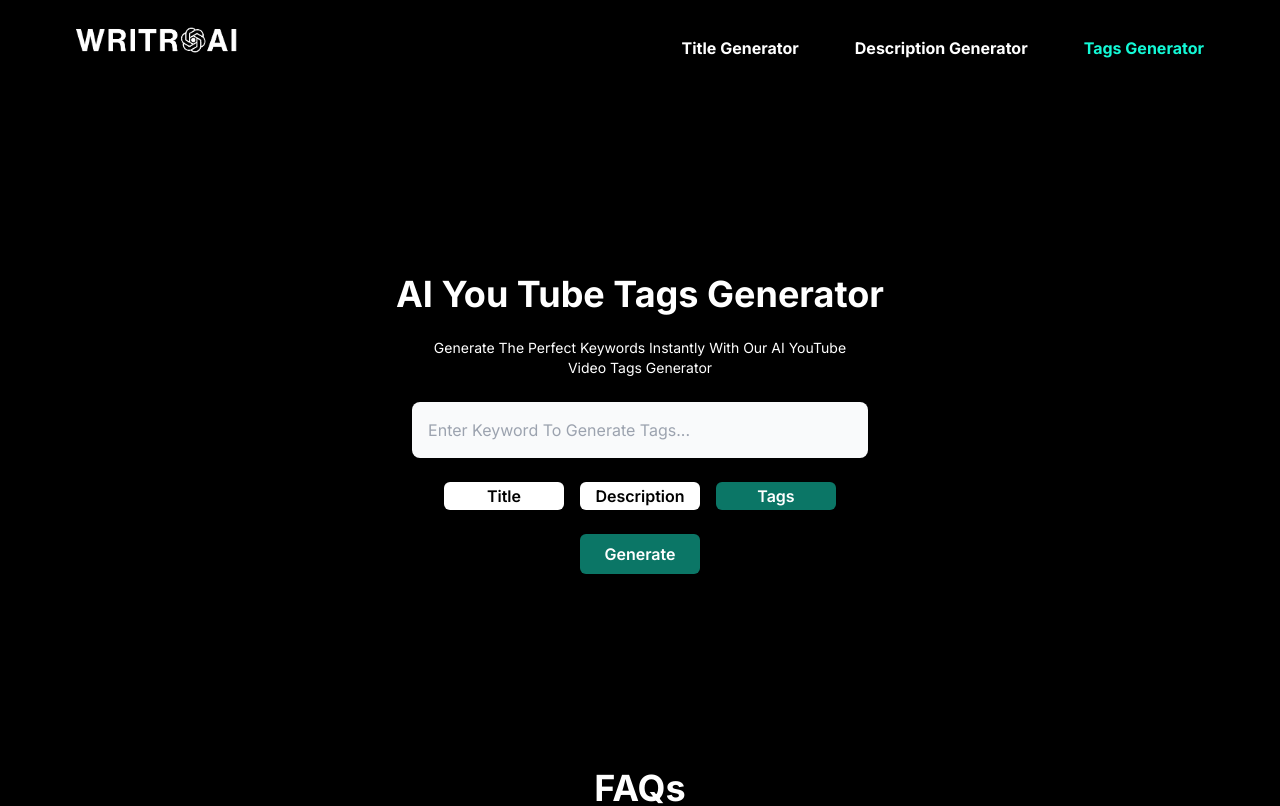
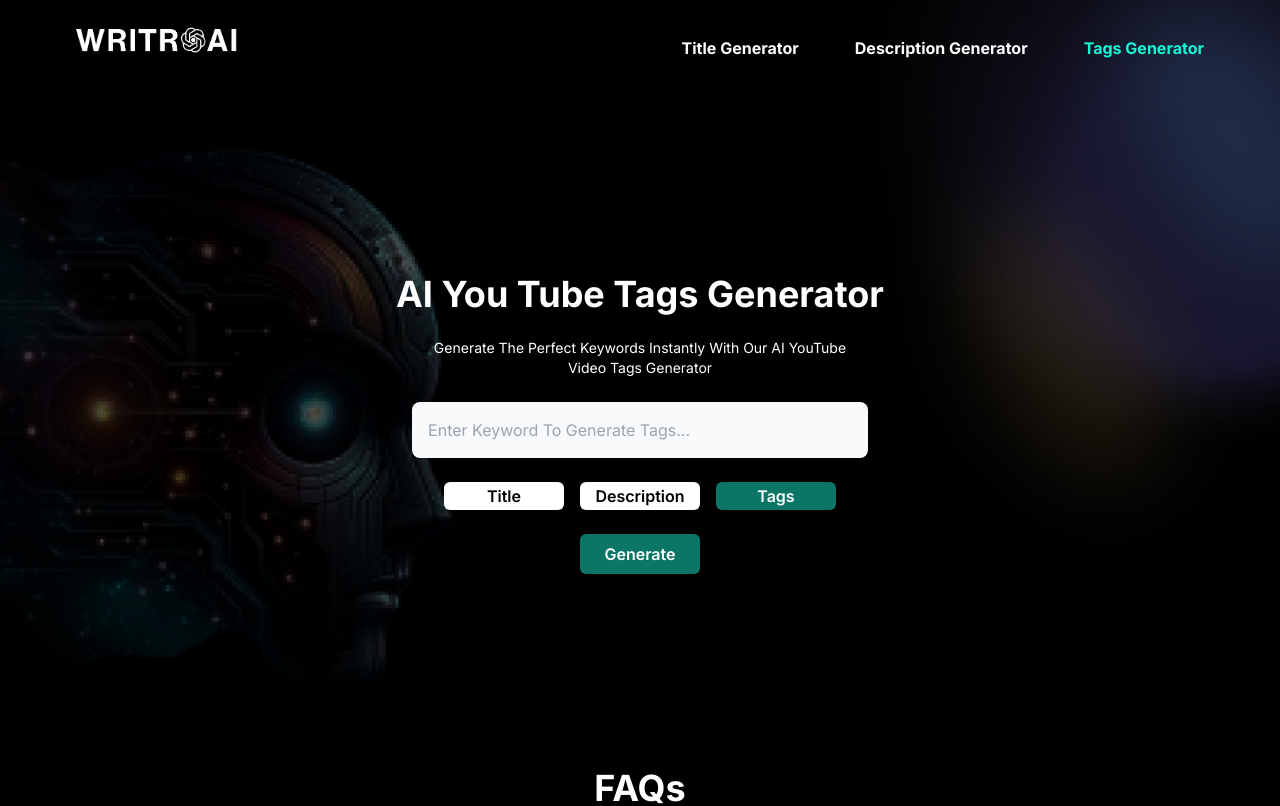
Before and after one commit to niaziiii/youtube-AI-2.0, a Next.js app: page /ai-youtube-tags-generator in a window 1280 px wide. Shown: the top 806 px of the page. Built offline with nearby package versions, Linux system fonts and the light colour scheme.

Commit message:
meta title,description or bg images added

```diff
--- a/src/app/ai-youtube-description-generator/page.tsx
+++ b/src/app/ai-youtube-description-generator/page.tsx
@@ -1,12 +1,14 @@
 import DescriptionPage from "@/components/pages/description";
 import React from "react";
 import { Toaster } from "react-hot-toast";
+import MainBackgrounImages from "@/components/main-background-images";
 
 const Page = () => {
   return (
-    <div>
+    <div className="relative overflow-hidden">
       <DescriptionPage />
       <Toaster />
+      <MainBackgrounImages />
     </div>
   );
 };
--- a/src/app/ai-youtube-tags-generator/page.tsx
+++ b/src/app/ai-youtube-tags-generator/page.tsx
@@ -1,12 +1,14 @@
 import TagsPage from "@/components/pages/tags";
 import React from "react";
 import { Toaster } from "react-hot-toast";
+import MainBackgrounImages from "@/components/main-background-images";
 
 const Tags = () => {
   return (
-    <div>
+    <div className="relative overflow-hidden">
       <TagsPage />
       <Toaster />
+      <MainBackgrounImages />
     </div>
   );
 };
--- a/src/app/ai-youtube-title-generator/page.tsx
+++ b/src/app/ai-youtube-title-generator/page.tsx
@@ -1,12 +1,14 @@
 import TitlePage from "@/components/pages/title";
 import React from "react";
 import { Toaster } from "react-hot-toast";
+import MainBackgrounImages from "@/components/main-background-images";
 
 const Page = () => {
   return (
-    <div>
+    <div className="relative overflow-hidden">
       <TitlePage />
       <Toaster />
+      <MainBackgrounImages />
     </div>
   );
 };
--- a/src/app/layout.tsx
+++ b/src/app/layout.tsx
@@ -5,10 +5,9 @@ import "./globals.css";
 const inter = Inter({ subsets: ["latin"] });
 
 export const metadata: Metadata = {
-  title:
-    "AI YouTube Title, Description, and Tag Generator | Boost your YouTube SEO",
+  title: "FREE AI YouTube Title, Description, and Tag Generator",
   description:
-    "Stuck on click-worthy titles, SEO descriptions, and relevant tags?  Let our AI sidekick take the wheel!  Generate titles 2x more likely to grab attention, descriptions that boost SEO, and tags that get you discovered  – all in one click.  Get more views and watch your channel grow!  Free and easy to use!",
+    "Are you tired for writing YouTube title, description and tags? Stop! Now, you can generate seo optimized youtube title, description and tags with WritoAI.",
 };
 
 export default function RootLayout({
--- a/src/app/page.tsx
+++ b/src/app/page.tsx
@@ -1,11 +1,13 @@
 import HomePage from "@/components/home";
 import { Toaster } from "react-hot-toast";
+import MainBackgrounImages from "@/components/main-background-images";
 
 export default function Home() {
   return (
-    <main className="relative">
+    <main className="relative overflow-hidden">
       <HomePage />
       <Toaster />
+      <MainBackgrounImages />
     </main>
   );
 }
--- /dev/null
+++ b/src/components/main-background-images/index.tsx
@@ -0,0 +1,12 @@
+import React from "react";
+
+const MainBackgrounImages = () => {
+  return (
+    <div className="flex z-0 justify-between absolute top-0 left-0 h-screen w-full">
+      <img src="/background/img1.svg" alt="AI YouTube" className="w-[50%]" />
+      <img src="/background/img4.svg" alt="AI YouTube" />
+    </div>
+  );
+};
+
+export default MainBackgrounImages;
--- a/src/components/pages/description/index.tsx
+++ b/src/components/pages/description/index.tsx
@@ -140,7 +140,6 @@ const DescriptionPage = () => {
                   />
                 )}
 
-                <p>{description}</p>
                 <div className=" flex items-center justify-end gap-3 mt-4">
                   <p
                     className=" text-[#0B7666] cursor-pointer tooltip text-xl"
--- a/src/components/shared/search/index.tsx
+++ b/src/components/shared/search/index.tsx
@@ -38,7 +38,7 @@ const SearchingScreen = (props: IScreen) => {
   } = props;
 
   return (
-    <div className=" flex-1 flex items-center justify-center text-white m-auto">
+    <div className=" z-20 flex-1 flex items-center justify-center text-white m-auto">
       <div className="w-full  md:w-[70%] lg:w-[60%] xl:w-[50%]   h-full m-auto  flex flex-col items-start justify-center">
         <div className="flex flex-wrap justify-center ">
           <h1 className=" capitalize text-3xl md:text-4xl font-bold text-center">
```
Also changed, not shown: public/background/img1.svg (added), public/background/img4.svg (added).
